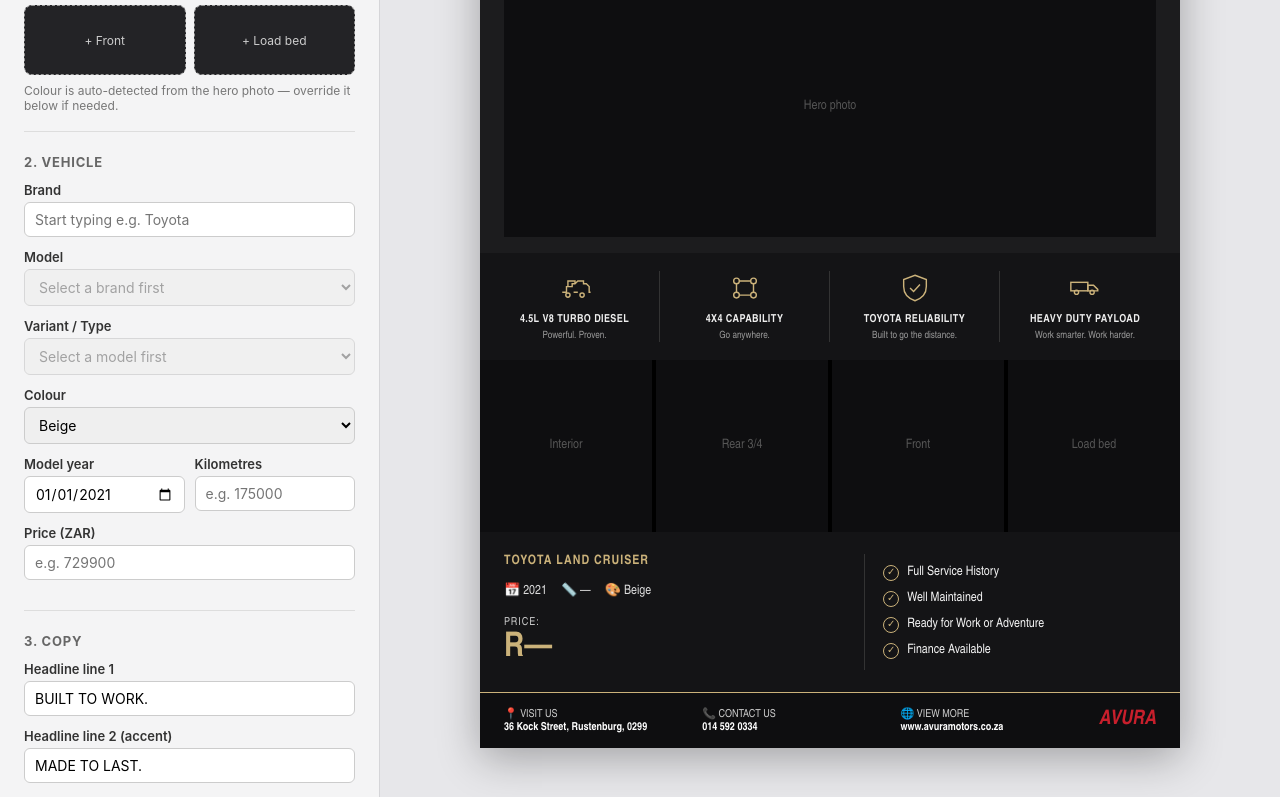
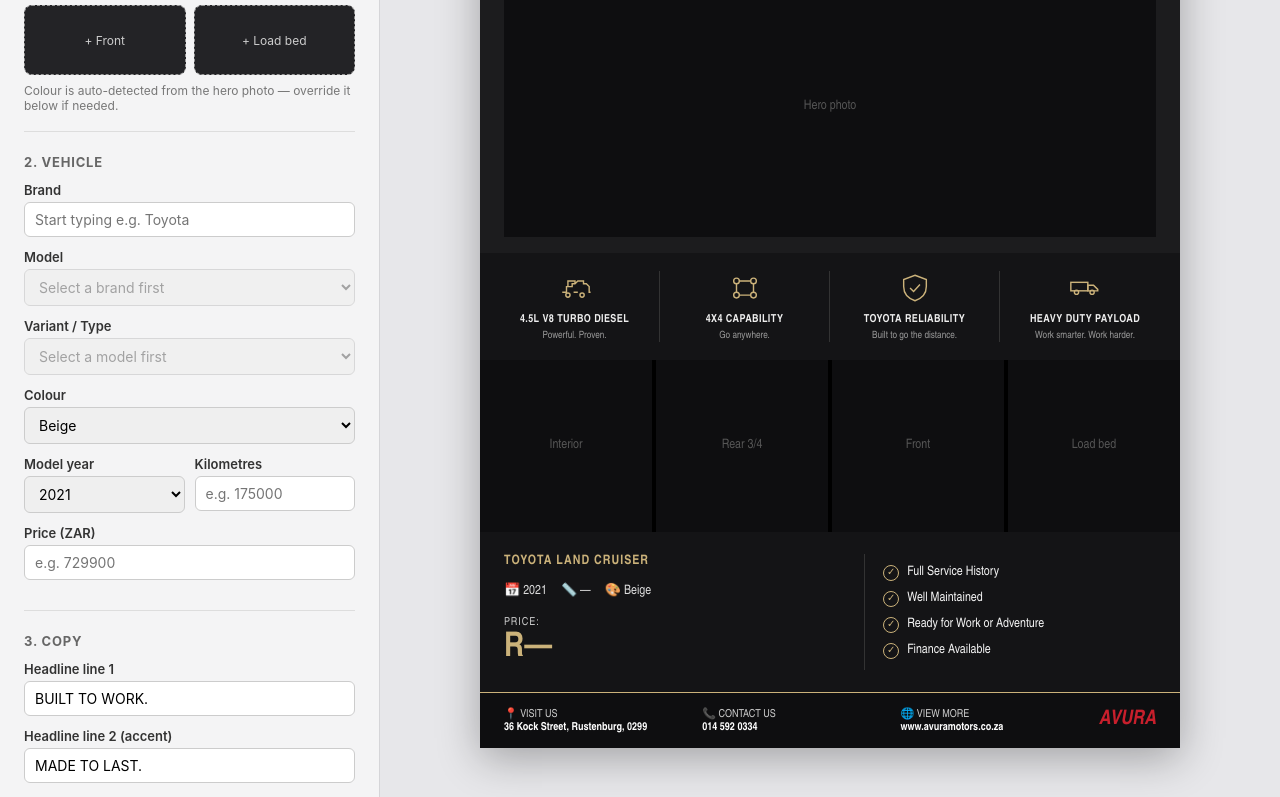
Before and after one commit to Alexcode519/auto-flyer, a plain HTML site: page index.html in a window 1280 px wide. Shown: the part 303-1100 px from the top of the page. Drawn offline with nearby package versions, Linux system fonts and the light colour scheme.

Commit message:
Replace date picker with year-only dropdown
Model year previously used a full date input; simplified to a select
of years since only the year is ever displayed on the flyer.

```diff
--- a/app.js
+++ b/app.js
@@ -248,8 +248,7 @@ function syncPreview() {
   $("p-details-brand").textContent = `${brand} ${model}`.toUpperCase();
   $("p-details-variant").textContent = variant;
 
-  const year = $("year-input").value ? new Date($("year-input").value).getFullYear() : "";
-  $("p-year").textContent = year || "—";
+  $("p-year").textContent = $("year-input").value || "—";
 
   const km = $("km-input").value;
   $("p-km").textContent = km ? `${formatThousands(km)} Km` : "—";
@@ -299,6 +298,18 @@ $("export-btn").addEventListener("click", () => {
   });
 });
 
+// ---------- Year dropdown ----------
+(function populateYears() {
+  const select = $("year-input");
+  const currentYear = new Date().getFullYear();
+  for (let y = currentYear + 1; y >= 1990; y--) {
+    const opt = document.createElement("option");
+    opt.value = y;
+    opt.textContent = y;
+    select.appendChild(opt);
+  }
+})();
+
 // initial defaults
-$("year-input").value = "2021-01-01";
+$("year-input").value = "2021";
 syncPreview();
--- a/index.html
+++ b/index.html
@@ -105,7 +105,7 @@
       <div class="row-2">
         <label class="field">
           <span>Model year</span>
-          <input type="date" id="year-input" />
+          <select id="year-input"></select>
         </label>
         <label class="field">
           <span>Kilometres</span>
```
